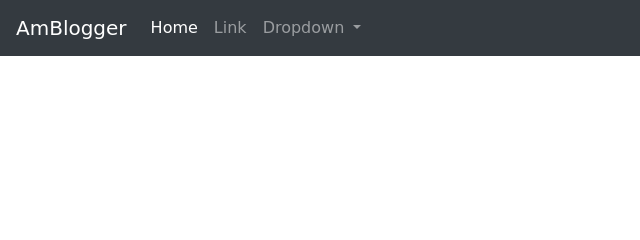
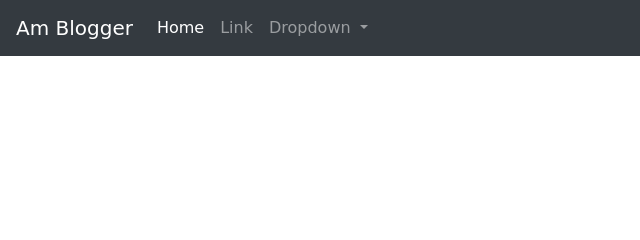
Before and after one commit to NeerajRegaltos/AmBlogger, a plain HTML site: page Home.html in a window 1280 px wide. Shown: the top 240 px of the page, 0-640 px from the left. Drawn offline with nearby package versions, Linux system fonts and the light colour scheme; a web font is replaced by a local one.

Commit message:
Update Home.html
Changed Title

```diff
--- a/Home.html
+++ b/Home.html
@@ -14,13 +14,13 @@
       font-family: "Love Ya Like A Sister", cursive;
     }
   </style>
-  <title>AmBlogger</title>
+  <title>Am Blogger</title>
   <link rel="shortcut icon" href="logo.jpg" type="image/x-icon" />
 </head>
 
 <body>
   <nav class="navbar navbar-expand-lg navbar-dark bg-dark">
-    <a class="navbar-brand" href="#">AmBlogger</a>
+    <a class="navbar-brand" href="#">Am Blogger</a>
     <button class="navbar-toggler" type="button" data-toggle="collapse" data-target="#navbarSupportedContent"
       aria-controls="navbarSupportedContent" aria-expanded="false" aria-label="Toggle navigation">
       <span class="navbar-toggler-icon"></span>
```
